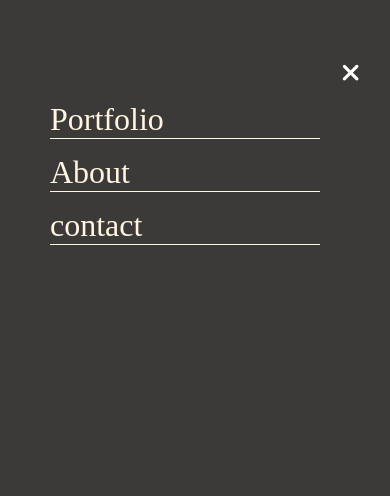
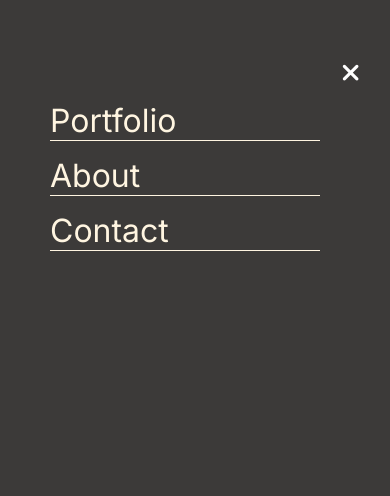
Before and after one commit to Wisdomibu/Portfolio, a website: page index.html in a window 390 px wide. Both pictures are taken after a click on the icon 373 px from the left and 18 px from the top of the page. Shown: the top 496 px of the page. Drawn offline with Linux system fonts and the light colour scheme.

Commit message:
Add font style

```diff
--- a/index.html
+++ b/index.html
@@ -34,7 +34,7 @@
         </ul>
         <a href=""><p class="navMobileText">Portfolio</p></a>
         <a href=""><p class="navMobileText">About</p></a>
-        <a href=""><p class="navMobileText">contact</p></a>
+        <a href=""><p class="navMobileText">Contact</p></a>
       </nav>
     </header>
     <section class="landing">
--- a/style.css
+++ b/style.css
@@ -34,6 +34,7 @@ header {
   color: #fff5e1;
   font-size: 32px;
   margin: 15px  50px 0 50px;
+  font-family: "Inter", sans-serif;
 }
 
 #cancel {
```
